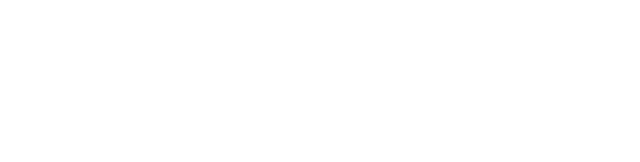
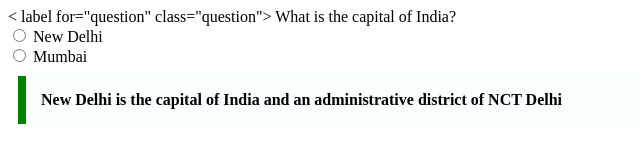
Before and after one commit to acciojob/trivia-lizannajohn, a website: page main.html in a window 1280 px wide. Shown: the whole page, without its empty margins (0-640 px from the left). Drawn offline with Linux system fonts and the light colour scheme.

Commit message:
trivia assignment solved

```diff
--- a/main.html
+++ b/main.html
@@ -8,8 +8,21 @@
 
 <body>
 	<!-- the entire body must be written by student -->
-    <script type="text/javascript" src="./script.js">
-</script>
+    <script type="text/javascript" src="./script.js"> </script>
+
+<	label for="question" class="question"> What is the capital of India? </label>
+
+	<br>
+	<input type="radio" name="answer" value="newdelhi">
+	<label for="option1" name="options"> New Delhi </label>
+
+	<br>
+	<input type="radio" name="answer" value="mumbai">
+	<label for="option1"> Mumbai </label>
+
+	<br>
+	<blockquote cite=" https://en.wikipedia.org/wiki/New_Delhi" class="blockquotes"> New Delhi is the capital of India and
+	an administrative district of NCT Delhi </blockquote>
 
 </body>
 
--- a/styles.css
+++ b/styles.css
@@ -1,2 +1,15 @@
+/* Your CSS Code here. */
+.question
+{
+    font-weight: bold;
+}
 
-/* Your CSS Code here. */
+blockquote
+{
+    max-width: 600px;
+    margin: 10px;
+    padding: 15px;
+    border-left: 8px solid green;
+    background-color: #f8fffe;
+    font-weight: bold;
+}
```
